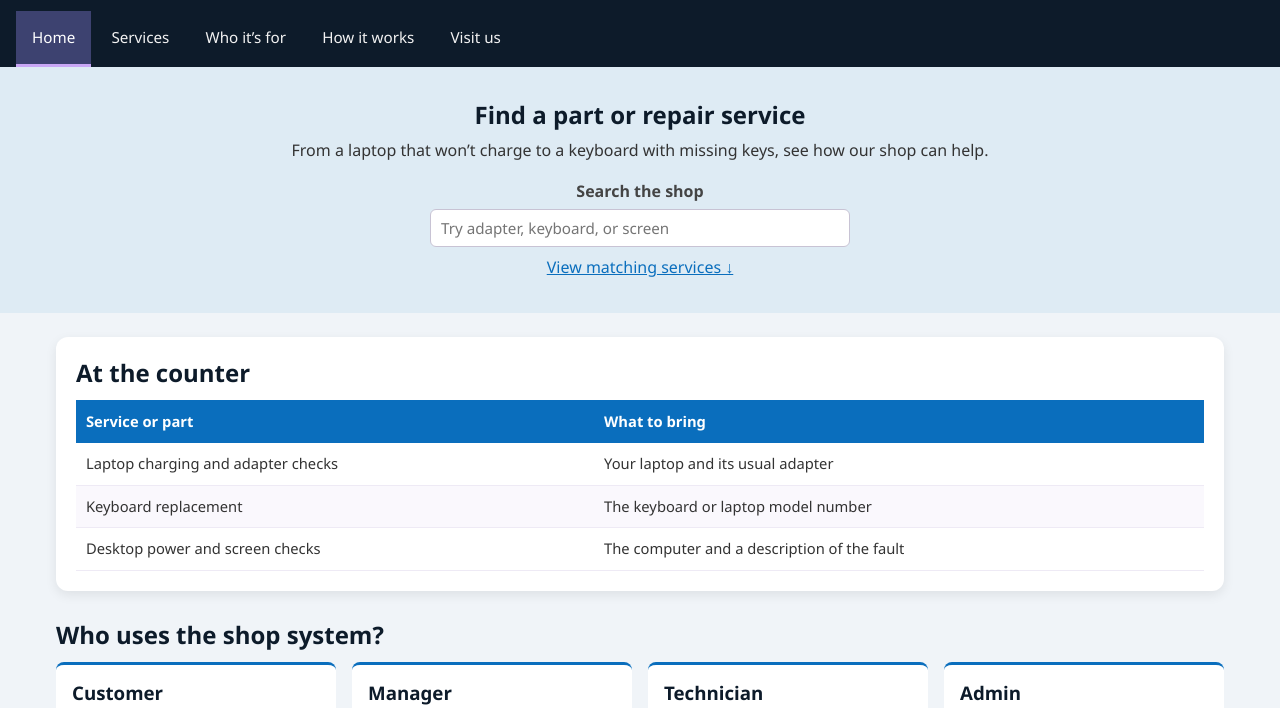
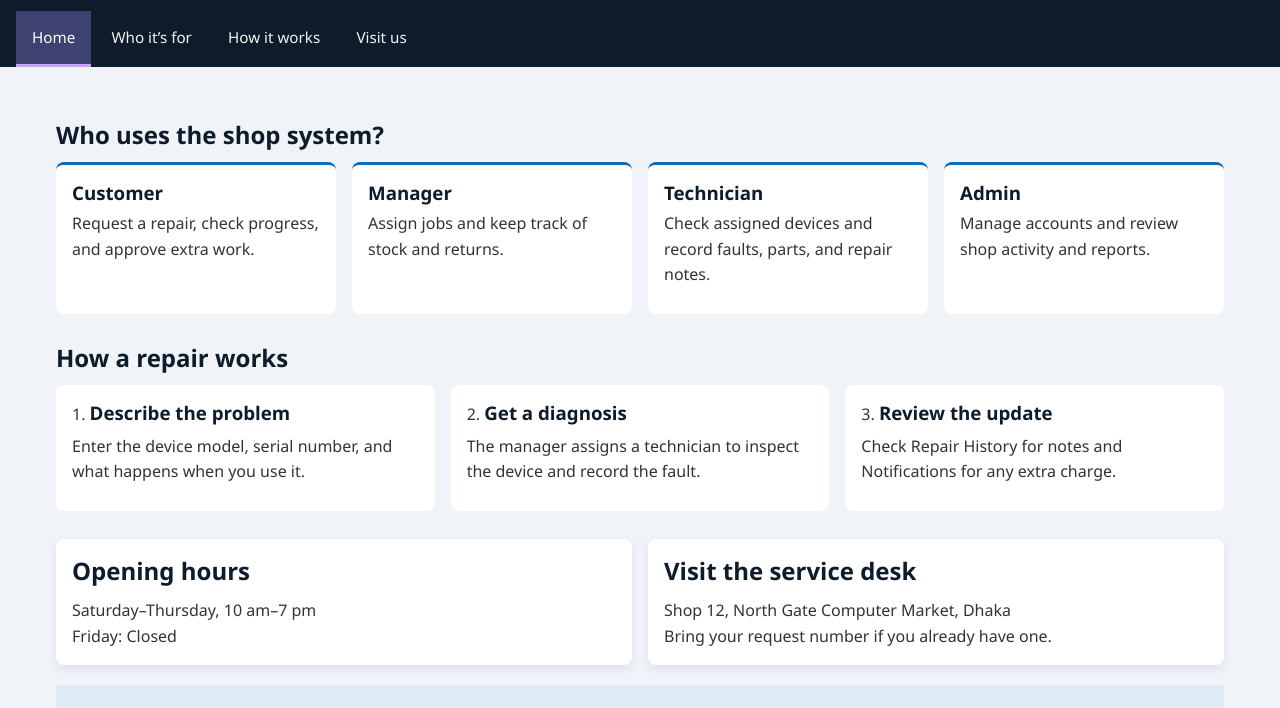
Before and after one commit to zarifalafraime/fall-26-27-tech-repair-shop-management-system, a plain HTML site: page index.html in a window 1280 px wide. Shown: the part 59-767 px from the top of the page. Drawn offline with Linux system fonts and the light colour scheme.

Commit message:
landing page updates

```diff
--- a/css/home.css
+++ b/css/home.css
@@ -1,9 +1,5 @@
 .header .logo { text-decoration: none; }
-.hero, .cta-band { padding: 32px 20px; text-align: center; background-color: #deebf4; }
-.hero h1 { margin-bottom: 8px; }
-.hero label { display: block; margin: 16px 0 4px; }
-.hero input { max-width: 420px; }
-.hero a { display: block; margin-top: 8px; }
+.cta-band { padding: 32px 20px; text-align: center; background-color: #deebf4; }
 .home-section { margin: 28px 0; }
 .container h2 { margin-bottom: 12px; }
 .role-grid, .steps, .visit { display: flex; flex-wrap: wrap; gap: 16px; }
--- a/index.html
+++ b/index.html
@@ -14,34 +14,12 @@
   </header>
   <nav class="topnav" aria-label="Shop information">
     <a class="active" href="index.html">Home</a>
-    <a href="#services">Services</a>
     <a href="#roles">Who it’s for</a>
     <a href="#steps">How it works</a>
     <a href="#visit">Visit us</a>
   </nav>
   <main>
-    <section class="hero">
-      <h1>Find a part or repair service</h1>
-      <p>From a laptop that won’t charge to a keyboard with missing keys, see how our shop can help.</p>
-      <label for="search">Search the shop</label>
-      <input id="search" type="text" placeholder="Try adapter, keyboard, or screen" onkeyup="filterServices()">
-      <a href="#services">View matching services ↓</a>
-    </section>
     <div class="container">
-      <section id="services" class="card">
-        <h2>At the counter</h2>
-        <div class="table-wrapper">
-          <table class="data-table">
-            <thead><tr><th>Service or part</th><th>What to bring</th></tr></thead>
-            <tbody id="catalogue">
-              <tr><td>Laptop charging and adapter checks</td><td>Your laptop and its usual adapter</td></tr>
-              <tr><td>Keyboard replacement</td><td>The keyboard or laptop model number</td></tr>
-              <tr><td>Desktop power and screen checks</td><td>The computer and a description of the fault</td></tr>
-            </tbody>
-          </table>
-        </div>
-        <p id="empty" hidden>No matches. Try a part name or clear the search.</p>
-      </section>
       <section id="roles" class="home-section">
         <h2>Who uses the shop system?</h2>
         <div class="role-grid">
@@ -71,6 +49,5 @@
     </div>
   </main>
   <footer>Tech Repair Shop Management System · Student project</footer>
-  <script src="js/home.js"></script>
 </body>
 </html>
--- a/js/home.js
+++ /dev/null
@@ -1,12 +0,0 @@
-function filterServices() {
-  const keyword = document.getElementById("search").value.trim().toLowerCase();
-  const rows = document.getElementById("catalogue").getElementsByTagName("tr");
-  let shown = 0;
-  for (const row of rows) {
-    const service = row.getElementsByTagName("td")[0].innerHTML.toLowerCase();
-    const matches = service.indexOf(keyword) !== -1;
-    row.hidden = !matches;
-    if (matches) shown++;
-  }
-  document.getElementById("empty").hidden = shown !== 0;
-}
```
